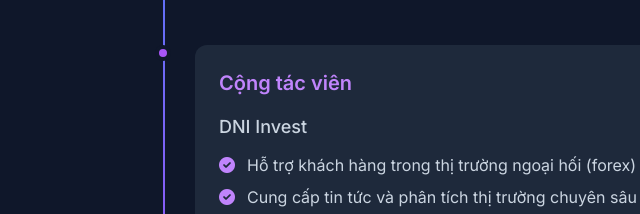
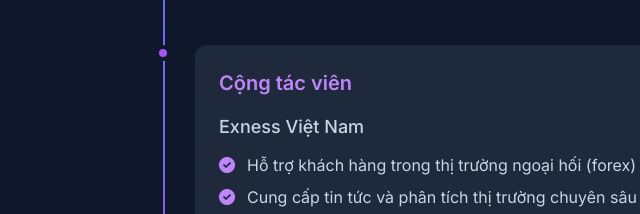
Before and after one commit to banghuynh999/my-portfolio, a plain HTML site: page index.html in a window 1280 px wide. Shown: the part 1846-2060 px from the top of the page, 61-701 px from the left. Drawn offline with nearby package versions, Linux system fonts and the light colour scheme.

```diff
--- a/index.html
+++ b/index.html
@@ -299,7 +299,7 @@
                   </span>
                 </div>
                 <h4 class="text-lg font-medium text-slate-300 mb-3">
-                  DNI Invest
+                  Exness Việt Nam
                 </h4>
                 <ul class="text-slate-300 space-y-2">
                   <li class="flex items-start">
```
